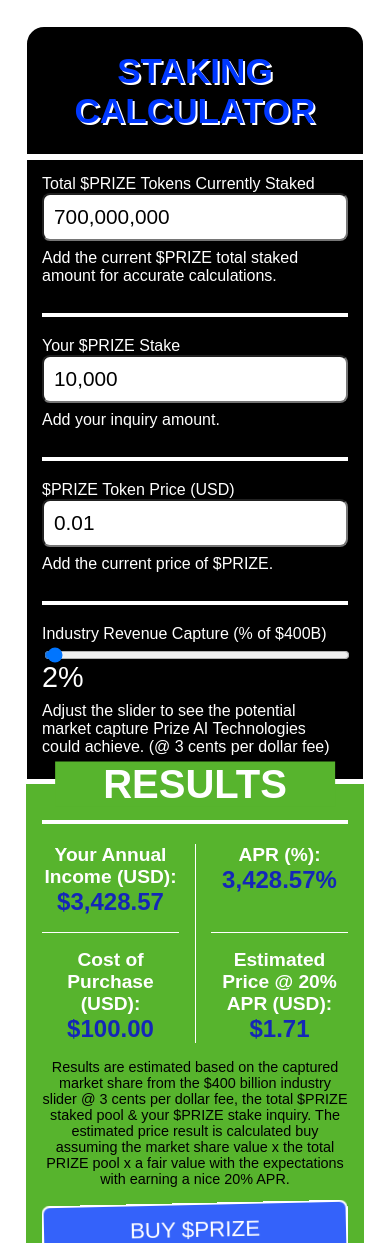
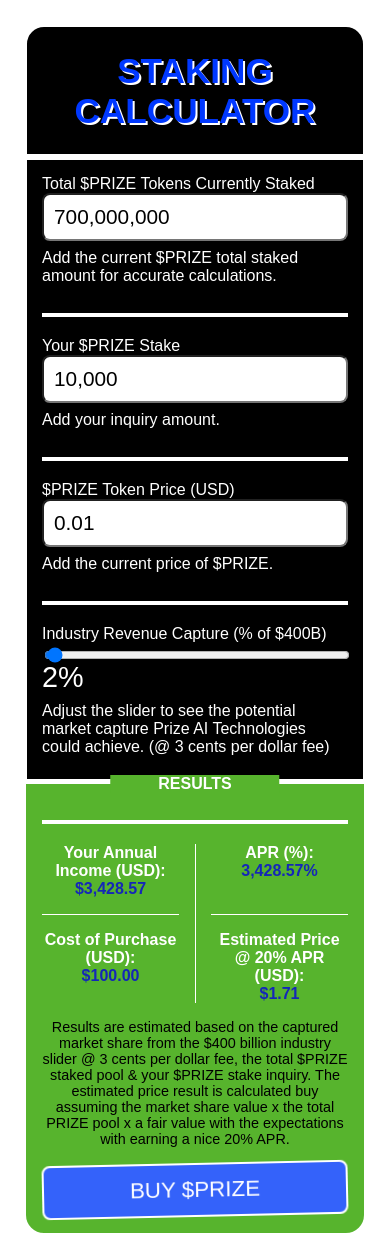
Before and after one commit to PrizeAITech/prize-calc, a React (Create React App) app: page / in a window 390 px wide. Shown: the top 1243 px of the page. Built offline with nearby package versions, Linux system fonts and the light colour scheme; a web font is replaced by a local one.

Commit message:
Add files via upload

```diff
--- a/src/index.css
+++ b/src/index.css
@@ -117,6 +117,18 @@ body {
   .heading-box {
     font-size: 1.1rem !important;
   }
+
+  .green-box.results strong {
+    font-size: 1rem !important;
+  }
+
+  .green-box.results div {
+    font-size: 1rem !important;
+  }
+
+  .green-box.results p {
+    font-size: 0.9rem !important;
+  }
 }
 
 /* Enhanced RESULTS PANEL Layout */
```
